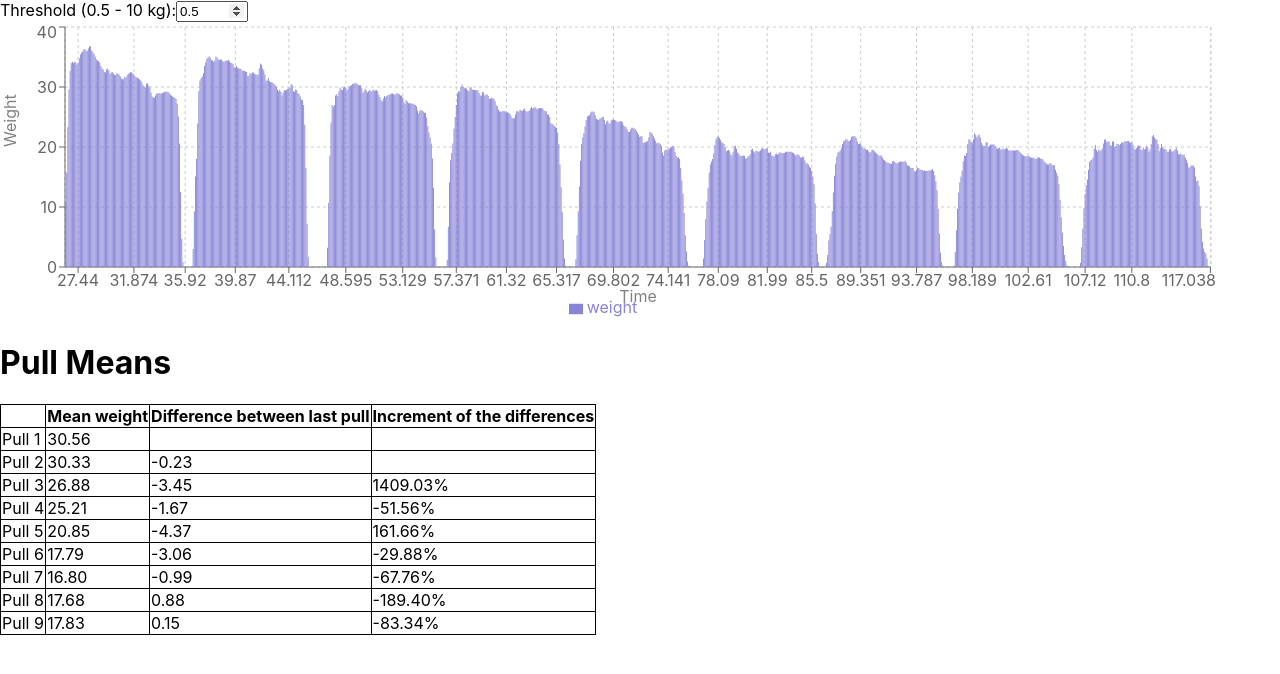
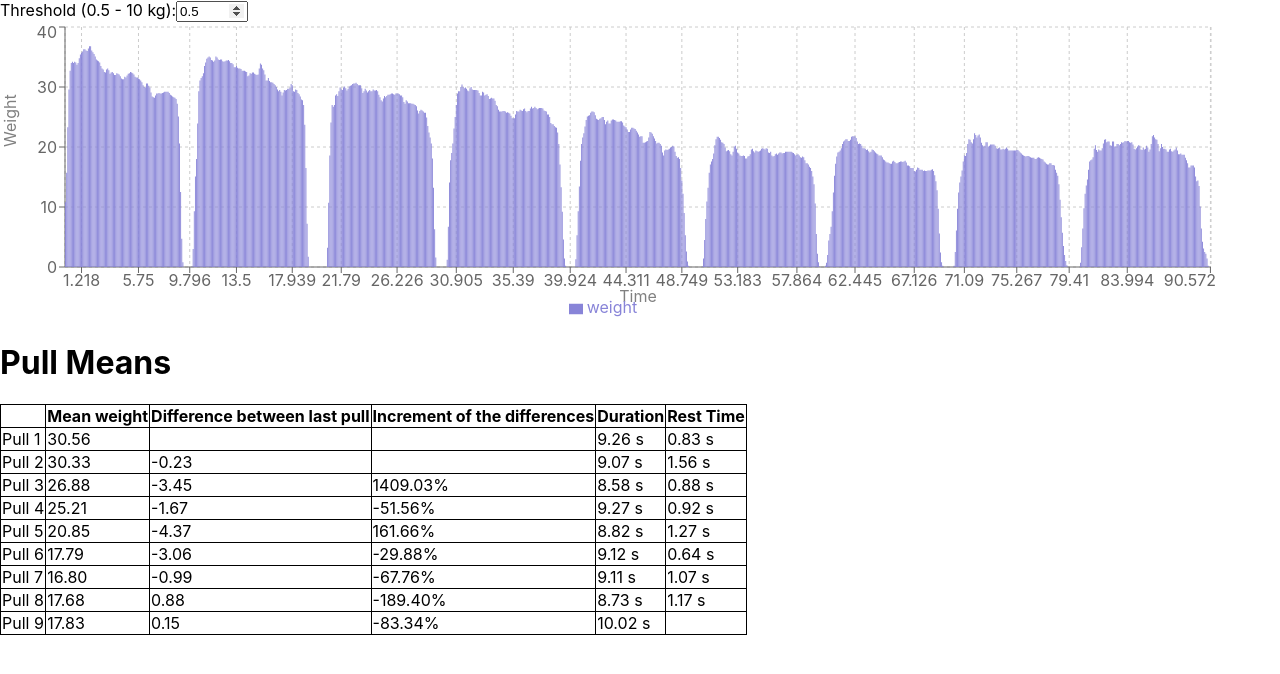
Before and after one commit to adrianlzt/climbing-ot-threshold, a React (Create React App) app: page / in a window 1280 px wide. Shown: the top 674 px of the page. Built offline with nearby package versions, Linux system fonts and the light colour scheme.

Commit message:
Mostrar duración y descanso por pull. Tiempo normalizado

```diff
--- a/src/CSVGraphApp.js
+++ b/src/CSVGraphApp.js
@@ -7,7 +7,9 @@ import {
   YAxis,
   Tooltip,
   Legend,
-  Bar
+  Bar,
+  LineChart,
+  Line
 } from 'recharts';
 import exampleData from './exampleData';
 
@@ -15,20 +17,26 @@ const CSVGraphApp = () => {
   const [data, setData] = useState(exampleData);
   const [threshold, setThreshold] = useState(0.5); // Default threshold
   const [pullMeans, setPullMeans] = useState([]);
+  const [normalizedData, setNormalizedData] = useState([]);
 
   useEffect(() => {
     const means = calculatePullMeans(data, threshold);
     setPullMeans(means);
+
+    // Normalize the data after calculating pull means
+    normalizeData(data);
   }, [data, threshold]);
 
   const calculatePullMeans = (data, threshold) => {
     const pulls = [];
     let currentPull = [];
 
+    // Iterate over the data and group the weights into pulls
     data.forEach((point) => {
       if (point.weight >= threshold) {
-        currentPull.push(point.weight);
+        currentPull.push(point);
       } else {
+        // If the weight is below the threshold, we consider the pull to be over
         if (currentPull.length > 0) {
           pulls.push(currentPull);
           currentPull = [];
@@ -36,22 +44,36 @@ const CSVGraphApp = () => {
       }
     });
 
+    // If the last pull is not empty, add it to the pulls
     if (currentPull.length > 0) {
       pulls.push(currentPull);
     }
 
+    // Calculate the mean weight of each pull
     const means = pulls.map((pull, index, arr) => {
-      const sum = pull.reduce((acc, val) => acc + val, 0);
+      const sum = pull.reduce((acc, val) => acc + val.weight, 0);
       const mean = sum / pull.length;
+
+      // Calculate the difference between the mean of the current pull and the previous pull
       let difference = null;
       if (index > 0) {
-        const previousMean = arr[index - 1].reduce((acc, val) => acc + val, 0) / arr[index - 1].length;
+        const previousMean = arr[index - 1].reduce((acc, val) => acc + val.weight, 0) / arr[index - 1].length;
         difference = mean - previousMean;
       }
+
+      // Calculate the rest time as the time between the last point of the current pull and the first point of the next pull
+      let restTime = null;
+      if (index < arr.length - 1) {
+        const nextPull = arr[index + 1];
+        restTime = nextPull[0].time - pull[pull.length - 1].time;
+      }
+
       return {
         pullNumber: index + 1,
         meanWeight: mean,
         difference: difference,
+        duration: pull[pull.length - 1].time - pull[0].time,
+        restTime: restTime,
       };
     });
 
@@ -70,6 +92,19 @@ const CSVGraphApp = () => {
     return means;
   };
 
+  const normalizeData = (data) => {
+    // Find the minimum time value
+    const minTime = Math.min(...data.map(point => point.time));
+
+    // Normalize the time values
+    const normalized = data.map(point => ({
+      ...point,
+      time: point.time - minTime,
+    }));
+
+    setNormalizedData(normalized);
+  };
+
   return (
     <div>
       <div>
@@ -86,7 +121,7 @@ const CSVGraphApp = () => {
         </label>
       </div>
       <ResponsiveContainer width="95%" height={300}>
-        <BarChart data={data}>
+        <BarChart data={normalizedData}>
           <CartesianGrid strokeDasharray="3 3" />
           <XAxis
             dataKey="time"
@@ -100,6 +135,7 @@ const CSVGraphApp = () => {
           <Bar dataKey="weight" fill="#8884d8" />
         </BarChart>
       </ResponsiveContainer>
+
       <h1>Pull Means</h1>
       <table style={{ border: '1px solid black', borderCollapse: 'collapse' }}>
         <thead>
@@ -108,6 +144,8 @@ const CSVGraphApp = () => {
             <th style={{ border: '1px solid black' }}>Mean weight</th>
             <th style={{ border: '1px solid black' }}>Difference between last pull</th>
             <th style={{ border: '1px solid black' }}>Increment of the differences</th>
+            <th style={{ border: '1px solid black' }}>Duration</th>
+            <th style={{ border: '1px solid black' }}>Rest Time</th>
           </tr>
         </thead>
         <tbody>
@@ -121,6 +159,8 @@ const CSVGraphApp = () => {
               <td style={{ border: '1px solid black' }}>
                 {pull.increment !== null && pull.increment !== undefined ? `${pull.increment.toFixed(2)}%` : ''}
               </td>
+              <td style={{ border: '1px solid black' }}>{pull.duration.toFixed(2)} s</td>
+              <td style={{ border: '1px solid black' }}>{pull.restTime !== null ? `${pull.restTime.toFixed(2)} s` : ''}</td>
             </tr>
           ))}
         </tbody>
```
Also changed, not shown: 1 other file (tests, documents, lock files or other folders).
